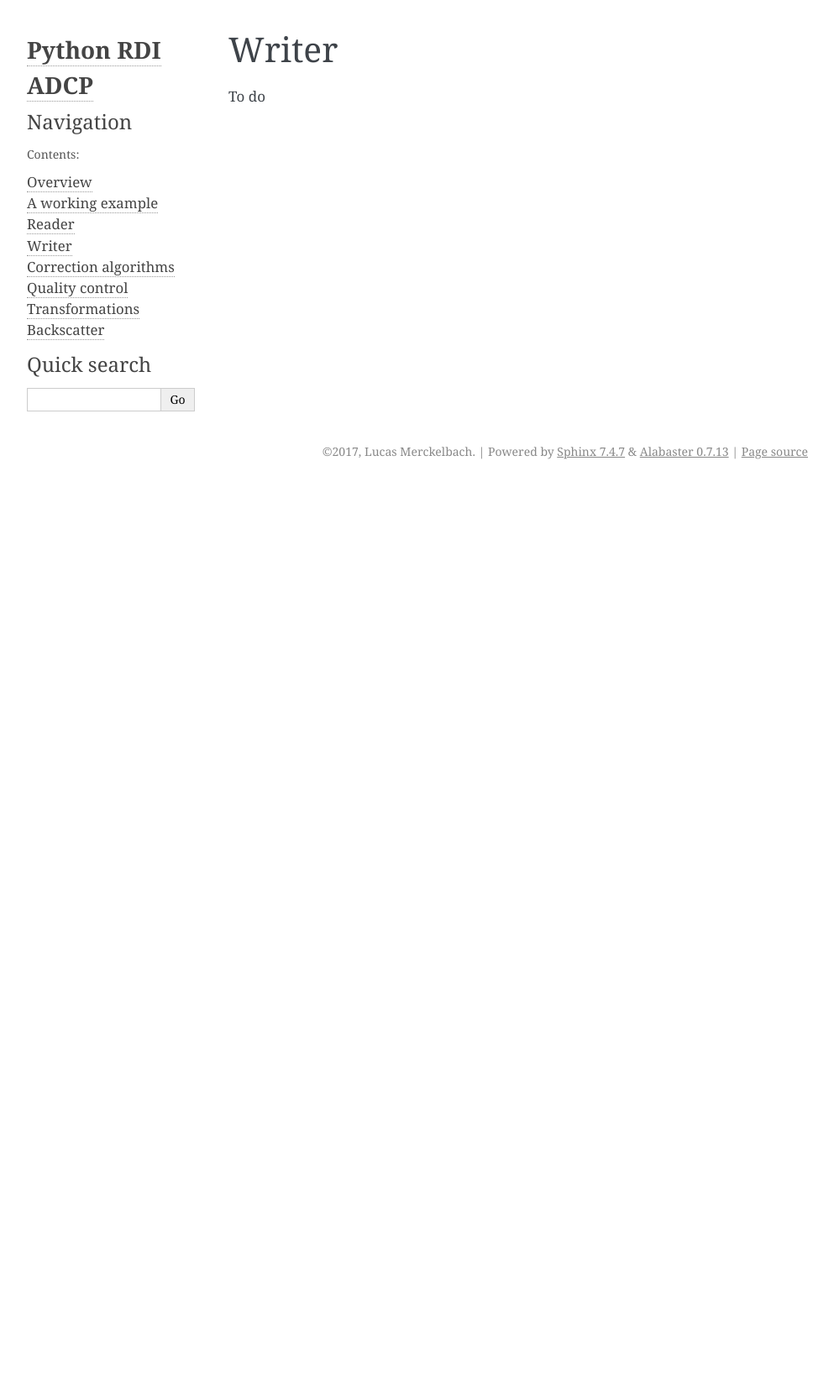
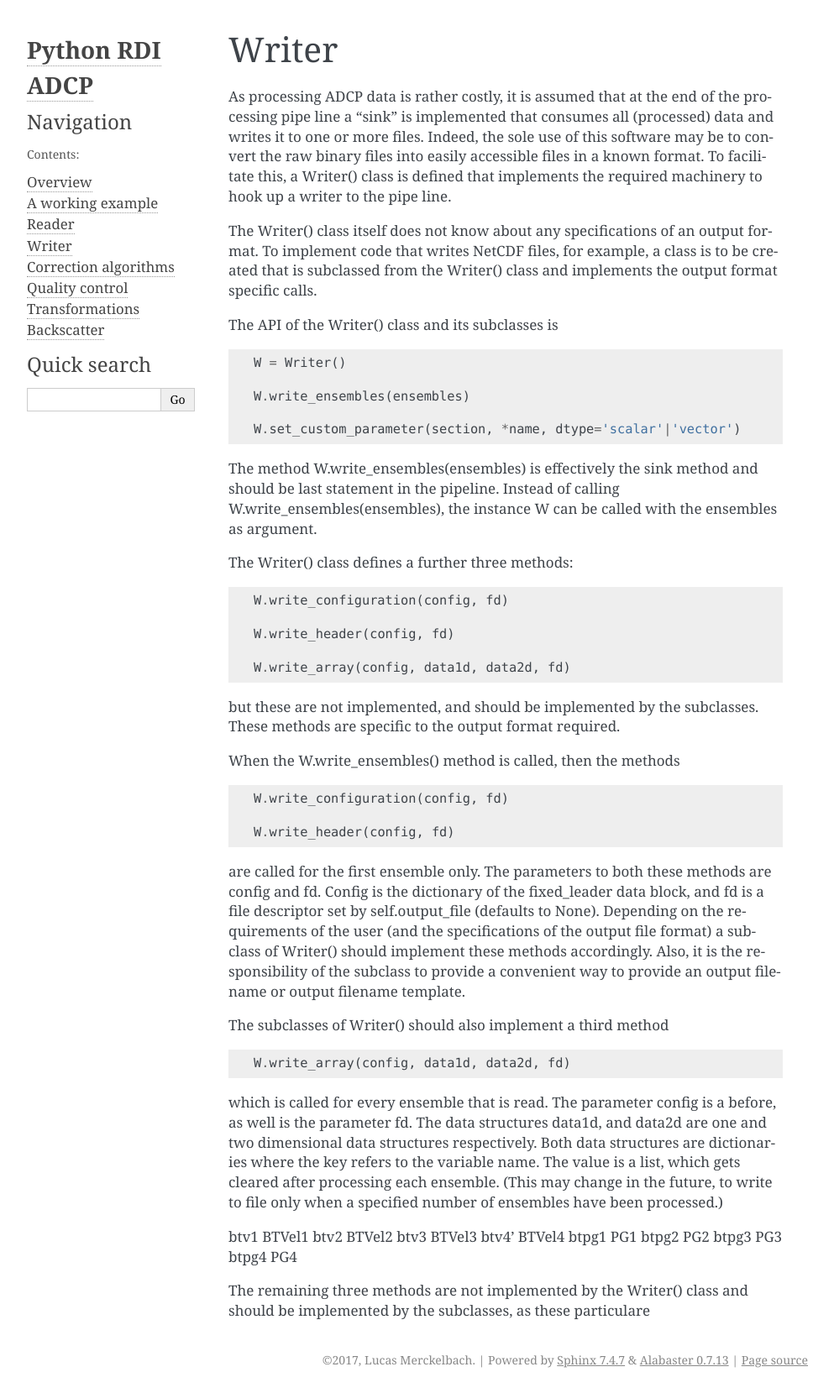
Before and after one commit to smerckel/adcpreader, a Sphinx documentation site: the page built from doc/source/writer.rst, in a window 1280 px wide. Shown: the whole page at 84% size, without its empty margins (148-1141 px from the left). Built offline with Sphinx 7.4.7, drawn with Linux system fonts in a browser that asks for light colours; before the commit the page ends 900 px from its top, so only the background shows below that.

Commit message:
Added some rudimentary documentation on Writer classes.

```diff
--- a/doc/source/writer.rst
+++ b/doc/source/writer.rst
@@ -1,5 +1,99 @@
 Writer
 ======
 
+As processing ADCP data is rather costly, it is assumed that at the
+end of the processing pipe line a "sink" is implemented that consumes
+all (processed) data and writes it to one or more files. Indeed, the
+sole use of this software may be to convert the raw binary files into
+easily accessible files in a known format. To facilitate this, a
+Writer() class is defined that implements the required machinery to
+hook up a writer to the pipe line.
 
-To do
+The Writer() class itself does not
+know about any specifications of an output format. To implement code
+that writes NetCDF files, for example, a class is to be created that
+is subclassed from the Writer() class and implements the output format
+specific calls.
+
+The API of the Writer() class and its subclasses is
+
+::
+
+   W = Writer()
+
+   W.write_ensembles(ensembles)
+
+   W.set_custom_parameter(section, *name, dtype='scalar'|'vector')
+
+
+
+The method W.write_ensembles(ensembles) is effectively the sink method
+and should be last statement in the pipeline. Instead of calling
+W.write_ensembles(ensembles), the instance W can be called with the
+ensembles as argument.
+
+The Writer() class defines a further three methods:
+
+::
+
+   W.write_configuration(config, fd)
+
+   W.write_header(config, fd)
+
+   W.write_array(config, data1d, data2d, fd)
+
+but these are not implemented, and should be implemented by the
+subclasses. These methods are specific to the output format required.
+
+When the W.write_ensembles() method is called, then the methods
+
+::
+
+   W.write_configuration(config, fd)
+
+   W.write_header(config, fd)
+
+are called for the first ensemble only. The parameters to both these
+methods are config and fd. Config is the dictionary of the
+fixed_leader data block, and fd is a file descriptor set by
+self.output_file (defaults to None). Depending on the requirements of
+the user (and the specifications of the output file format) a subclass
+of Writer() should implement these methods accordingly. Also, it is
+the responsibility of the subclass to provide a convenient way to
+provide an output filename or output filename template.
+
+The subclasses of Writer() should also implement a third method
+
+::
+
+   W.write_array(config, data1d, data2d, fd)
+
+which is called for every ensemble that is read. The parameter config
+is a before, as well is the parameter fd. The data structures data1d,
+and data2d are one and two dimensional data structures
+respectively. Both data structures are dictionaries where the key
+refers to the variable name. The value is a list, which gets cleared
+after processing each ensemble. (This may change in the future, to
+write to file only when a specified number of ensembles have been
+processed.)
+
+btv1  BTVel1
+btv2  BTVel2
+btv3  BTVel3
+btv4' BTVel4
+btpg1 PG1
+btpg2 PG2
+btpg3 PG3
+btpg4 PG4
+
+
+
+
+
+
+
+
+
+The remaining three methods are not implemented
+by the Writer() class and should be implemented by the subclasses,  as
+these particulare
```
